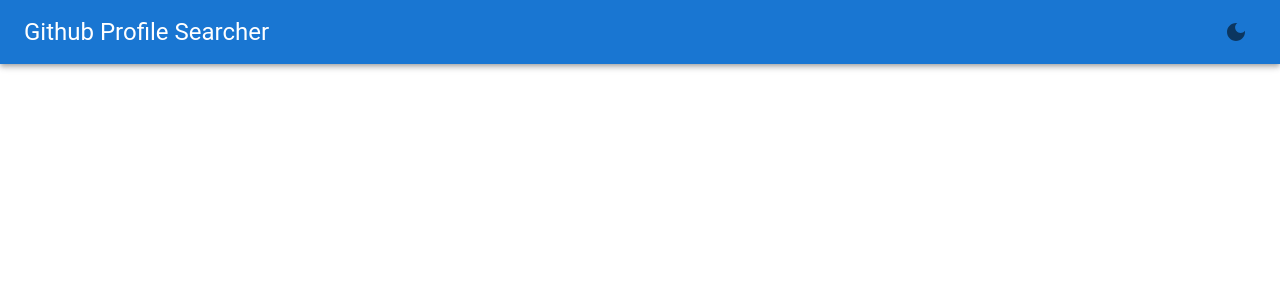
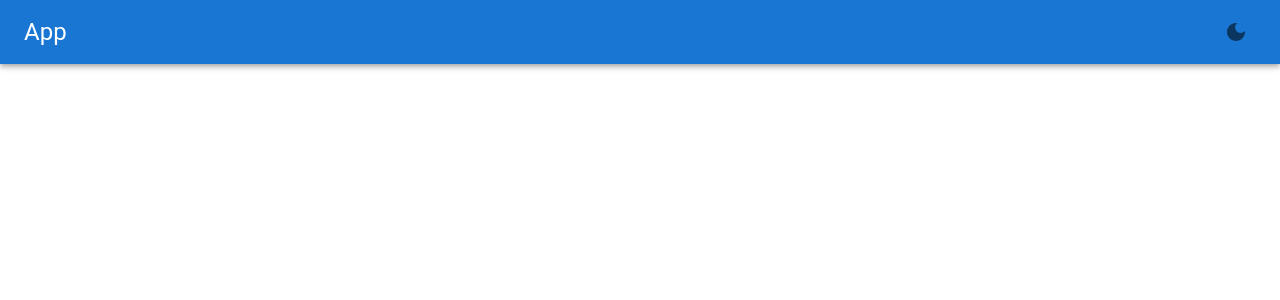
Before and after one commit to A1exander-liU/scaffold, a React (Vite) app in the folder src/templates/react-ts-mui/: page / in a window 1280 px wide. Shown: the top 300 px of the page. Built offline with nearby package versions, Linux system fonts and the light colour scheme.

Commit message:
change top bar title

```diff
--- a/src/templates/react-ts-mui/src/components/topbar.tsx
+++ b/src/templates/react-ts-mui/src/components/topbar.tsx
@@ -11,7 +11,7 @@ export default function TopBar() {
     <AppBar position='sticky'>
       <Toolbar>
         <Typography variant='h5' flexGrow={1}>
-          Github Profile Searcher
+          App
         </Typography>
         <IconButton onClick={themeToggleContext.toggle}>
           {themeToggleContext.getMode() === 'light' ? (
```
